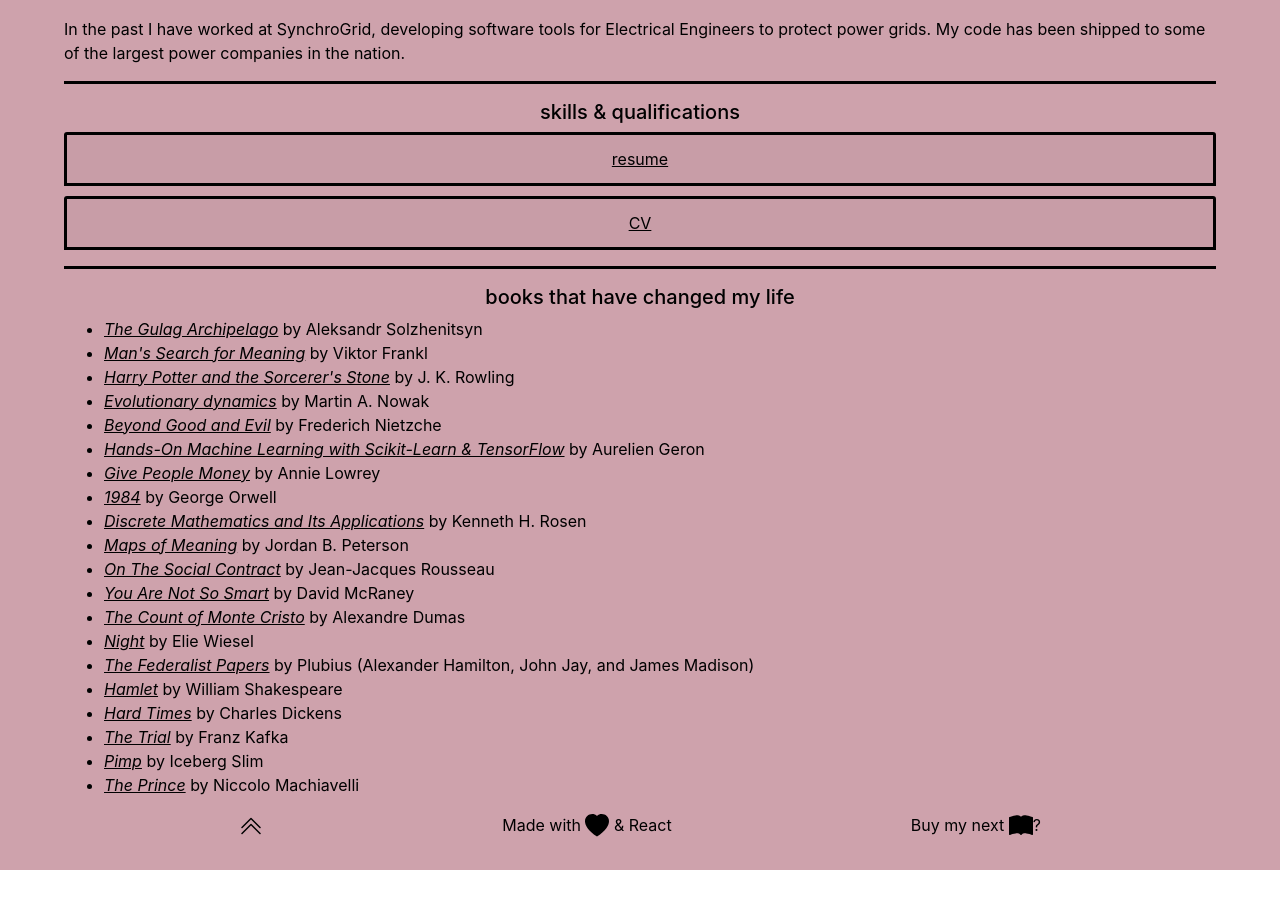
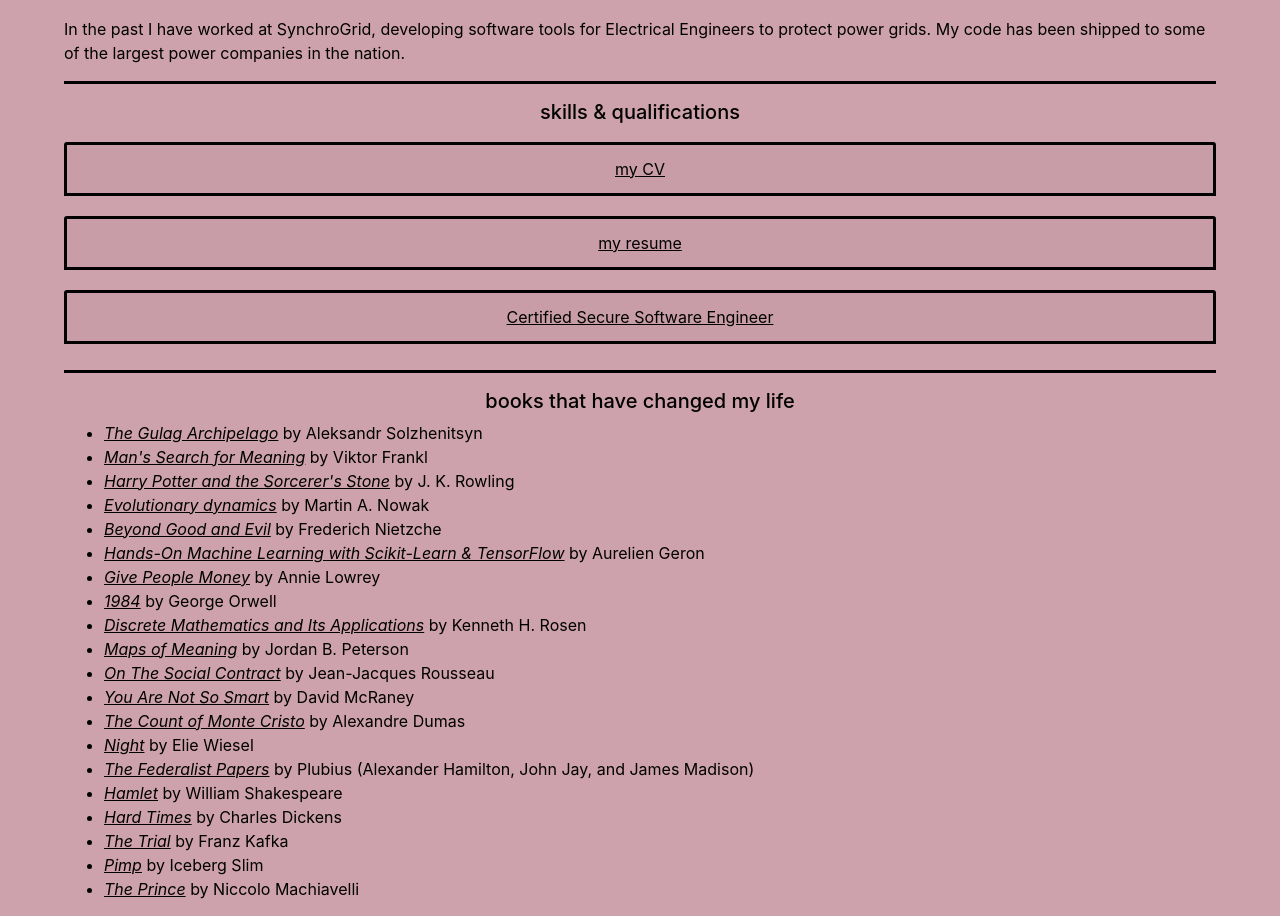
Before and after one commit to FurkanToprak/furkantoprak.com, a React (Create React App) app: page /#/about in a window 1280 px wide. Shown: the part 900-1816 px from the top of the page. Before the commit the page ends 1770 px from the top, so only its background shows below. Built offline with nearby package versions, Linux system fonts and the light colour scheme.

Commit message:
added CSSE cert. and refactored.

```diff
--- a/src/pages/About.tsx
+++ b/src/pages/About.tsx
@@ -4,55 +4,68 @@ import { useState, useContext } from "react";
 import Theme from "../contexts/Theme";
 import mepng from "../components/Media/me.png";
 
-function EmbedResume() {
+function EmbedDocument(props: { title: string; src: string }) {
   return (
     <iframe
-      title="my resume"
-      src="https://drive.google.com/file/d/1rAkabK41Bc8SnQ_r8izUcFF3LqfXoM9V/preview"
+      title={props.title}
+      src={props.src}
       width="100%"
       height={300}
     ></iframe>
   );
 }
 
-function EmbedCV() {
-  return (
-    <iframe
-      title="my CV"
-      src="https://drive.google.com/file/d/1iqO64v-ssZLnBzaQv0_-rXM0wmxlrHoD/preview"
-      width="100%"
-      height={300}
-    ></iframe>
-  );
-}
+const skillsAndQualificationDocuments: {
+  link: string;
+  title: string;
+}[] = [
+  {
+    title: "my CV",
+    link: "https://drive.google.com/file/d/1iqO64v-ssZLnBzaQv0_-rXM0wmxlrHoD/preview",
+  },
+  {
+    title: "my resume",
+    link: "https://drive.google.com/file/d/1rAkabK41Bc8SnQ_r8izUcFF3LqfXoM9V/preview",
+  },
+  {
+    title: "Certified Secure Software Engineer",
+    link: "https://drive.google.com/file/d/1HEKpnp2kc-UNbFpOQW4nLV7h9T_Wb5_f/view?usp=sharing",
+  },
+];
 
-const books: [string, string][] = [
-  ["The Gulag Archipelago", "Aleksandr Solzhenitsyn"],
-  ["Man's Search for Meaning", "Viktor Frankl"],
-  ["Harry Potter and the Sorcerer's Stone", "J. K. Rowling"],
-  ["Evolutionary dynamics", "Martin A. Nowak"],
-  ["Beyond Good and Evil", "Frederich Nietzche"],
-  [
-    "Hands-On Machine Learning with Scikit-Learn & TensorFlow",
-    "Aurelien Geron",
-  ],
-  ["Give People Money", "Annie Lowrey"],
-  ["1984", "George Orwell"],
-  ["Discrete Mathematics and Its Applications", "Kenneth H. Rosen"],
-  ["Maps of Meaning", "Jordan B. Peterson"],
-  ["On The Social Contract", "Jean-Jacques Rousseau"],
-  ["You Are Not So Smart", "David McRaney"],
-  ["The Count of Monte Cristo", "Alexandre Dumas"],
-  ["Night", "Elie Wiesel"],
-  [
-    "The Federalist Papers",
-    "Plubius (Alexander Hamilton, John Jay, and James Madison)",
-  ],
-  ["Hamlet", "William Shakespeare"],
-  ["Hard Times", "Charles Dickens"],
-  ["The Trial", "Franz Kafka"],
-  ["Pimp", "Iceberg Slim"],
-  ["The Prince", "Niccolo Machiavelli"],
+const books: {
+  title: string;
+  author: string;
+}[] = [
+  { title: "The Gulag Archipelago", author: "Aleksandr Solzhenitsyn" },
+  { title: "Man's Search for Meaning", author: "Viktor Frankl" },
+  { title: "Harry Potter and the Sorcerer's Stone", author: "J. K. Rowling" },
+  { title: "Evolutionary dynamics", author: "Martin A. Nowak" },
+  { title: "Beyond Good and Evil", author: "Frederich Nietzche" },
+  {
+    title: "Hands-On Machine Learning with Scikit-Learn & TensorFlow",
+    author: "Aurelien Geron",
+  },
+  { title: "Give People Money", author: "Annie Lowrey" },
+  { title: "1984", author: "George Orwell" },
+  {
+    title: "Discrete Mathematics and Its Applications",
+    author: "Kenneth H. Rosen",
+  },
+  { title: "Maps of Meaning", author: "Jordan B. Peterson" },
+  { title: "On The Social Contract", author: "Jean-Jacques Rousseau" },
+  { title: "You Are Not So Smart", author: "David McRaney" },
+  { title: "The Count of Monte Cristo", author: "Alexandre Dumas" },
+  { title: "Night", author: "Elie Wiesel" },
+  {
+    title: "The Federalist Papers",
+    author: "Plubius (Alexander Hamilton, John Jay, and James Madison)",
+  },
+  { title: "Hamlet", author: "William Shakespeare" },
+  { title: "Hard Times", author: "Charles Dickens" },
+  { title: "The Trial", author: "Franz Kafka" },
+  { title: "Pimp", author: "Iceberg Slim" },
+  { title: "The Prince", author: "Niccolo Machiavelli" },
 ];
 function ReadingList() {
   return (
@@ -61,9 +74,9 @@ function ReadingList() {
         {books.map((book) => (
           <li>
             <i>
-              <u>{book[0]}</u>
+              <u>{book.title}</u>
             </i>{" "}
-            by {book[1]}
+            by {book.author}
           </li>
         ))}
       </ul>
@@ -77,9 +90,8 @@ function MePicture() {
 
 function About() {
   const useTheme = useContext(Theme);
+  const [hoveredDocument, setHoveredDocument] = useState(-1);
   const isDark = useTheme.theme === "dark";
-  const [hoveredResume, setHoveredResume] = useState(false);
-  const [hoveredCV, setHoveredCV] = useState(false);
   return (
     <div>
       <h3
@@ -144,60 +156,34 @@ function About() {
       <div>
         <h5 style={{ textAlign: "center" }}>skills & qualifications</h5>
         <div>
-          <Accordion>
+          {skillsAndQualificationDocuments.map((document, indexDocument) => {
+            return (
+              <Accordion style={{ paddingTop: 10, paddingBottom: 10 }}>
                 <Accordion.Toggle
-              eventKey="0"
+                  eventKey={`${indexDocument}`}
                   as={Card.Header}
                   style={{
                     width: "100%",
                     textAlign: "center",
-                border: `3px ${hoveredResume ? "dashed" : "solid"} ${
-                  isDark ? "white" : "black"
-                }`,
+                    border: `3px ${
+                      hoveredDocument === indexDocument ? "dashed" : "solid"
+                    } ${isDark ? "white" : "black"}`,
                   }}
                   onMouseOver={() => {
-                setHoveredResume(true);
+                    setHoveredDocument(indexDocument);
                   }}
                   onMouseLeave={() => {
-                setHoveredResume(false);
+                    setHoveredDocument(-1);
                   }}
                 >
-              <u>resume</u>
+                  <u>{document.title}</u>
                 </Accordion.Toggle>
-            <Accordion.Collapse eventKey="0">
-              <Card.Body>
-                <EmbedResume />
-              </Card.Body>
+                <Accordion.Collapse eventKey={`${indexDocument}`}>
+                  <EmbedDocument title={document.title} src={document.link} />
                 </Accordion.Collapse>
               </Accordion>
-        </div>
-        <div style={{ marginTop: 10 }}>
-          <Accordion>
-            <Accordion.Toggle
-              eventKey="0"
-              as={Card.Header}
-              style={{
-                width: "100%",
-                textAlign: "center",
-                border: `3px ${hoveredCV ? "dashed" : "solid"} ${
-                  isDark ? "white" : "black"
-                }`,
-              }}
-              onMouseOver={() => {
-                setHoveredCV(true);
-              }}
-              onMouseLeave={() => {
-                setHoveredCV(false);
-              }}
-            >
-              <u>CV</u>
-            </Accordion.Toggle>
-            <Accordion.Collapse eventKey="0">
-              <Card.Body>
-                <EmbedCV />
-              </Card.Body>
-            </Accordion.Collapse>
-          </Accordion>
+            );
+          })}
         </div>
       </div>
       <HR />
```
Also changed, not shown: 1 other file (tests, documents, lock files or other folders). Lines whose indentation alone changed are shown as unchanged.
